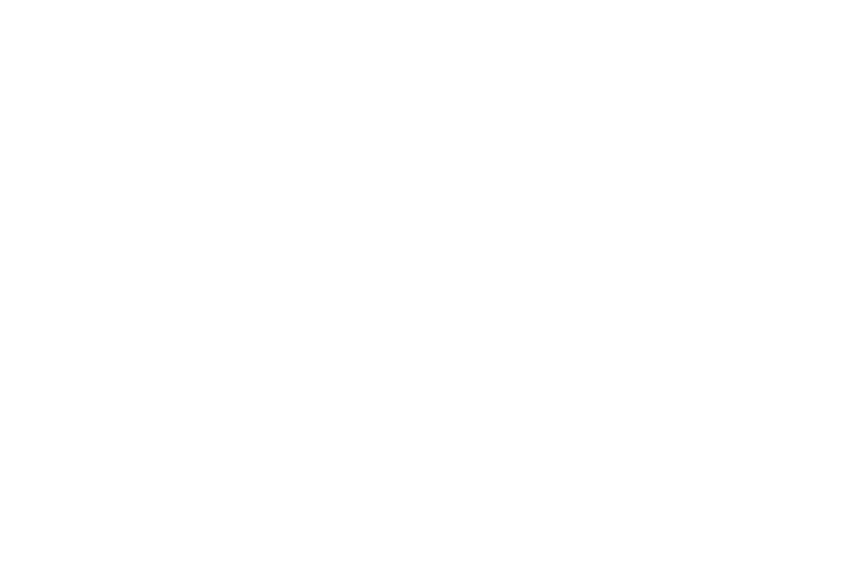
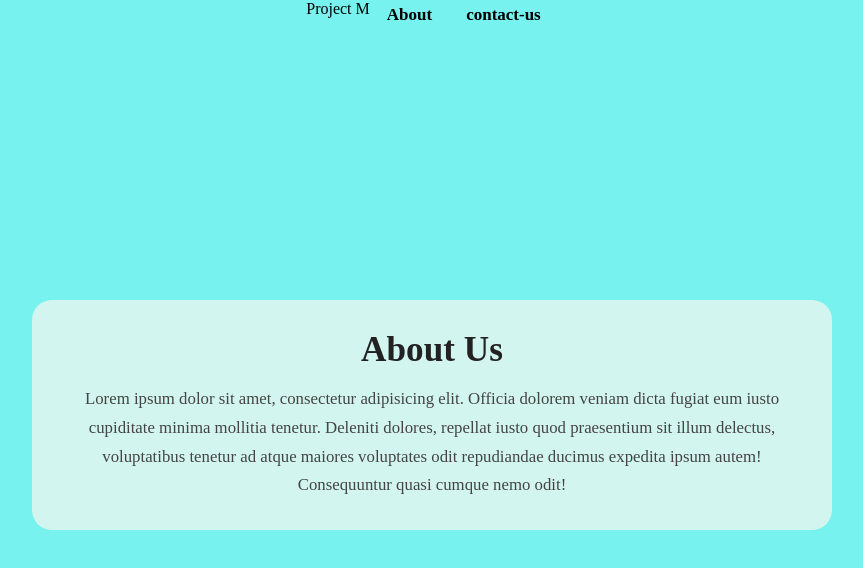
Before and after one commit to aadicodesforfun/MUJ_Mess_Project, a plain HTML site: page about/index.html in a window 1280 px wide. Shown: the whole page, without its empty margins (208-1071 px from the left). Drawn offline with Linux system fonts and the light colour scheme.

Commit message:
Adding_about_pg

```diff
--- a/about/index.html
+++ b/about/index.html
@@ -1,11 +1,40 @@
 <!DOCTYPE html>
 <html lang="en">
+
 <head>
   <meta charset="UTF-8">
   <meta name="viewport" content="width=device-width, initial-scale=1.0">
-  <title>Document</title>
+  <title>About page</title>
+  <link rel="stylesheet" href="style.css">
+  <link rel="stylesheet" href="../styles/style.css">
+  <link rel="stylesheet" href="../styles/elements.css">
+
+
+
 </head>
+
 <body>
 
+
+  <header>
+    <div class="name">Project M</div>
+    <div class="buttons">
+      <div class="home-btn about-btn">About</div>
+      <div class="home-btn contact-btn">contact-us</div>
+    </div>
+  </header>
+
+  <div class="about-container">
+  <h2>About Us</h2>
+  <p>
+    Lorem ipsum dolor sit amet, consectetur adipisicing elit. Officia dolorem veniam dicta fugiat
+    eum iusto cupiditate minima mollitia tenetur. Deleniti dolores, repellat iusto quod praesentium
+    sit illum delectus, voluptatibus tenetur ad atque maiores voluptates odit repudiandae ducimus
+    expedita ipsum autem! Consequuntur quasi cumque nemo odit!
+  </p>
+  </div>
+</div>
+
 </body>
+
 </html>
--- a/about/style.css
+++ b/about/style.css
@@ -0,0 +1,38 @@
+.about-container {
+    max-width: 800px;
+    margin: auto;
+    padding: 30px 40px;
+    background: #d2f5f0;
+
+    border-radius: 20px;
+
+    text-align: center;
+
+}
+
+.about-container h2 {
+    font-size: 2.2rem;
+    margin-bottom: 15px;
+    color: #222;
+}
+
+.about-container p {
+    font-size: 1.05rem;
+    line-height: 1.7;
+    color: #444;
+}
+
+body {
+    display: flex;
+    flex-direction: column;
+    justify-content: center;
+    align-items: center;
+    min-height: 100vh;
+    margin: 0;
+    background-color: rgb(119, 242, 238);
+}
+
+header{
+    display: flex;
+    justify-content: space-between;
+}
```
